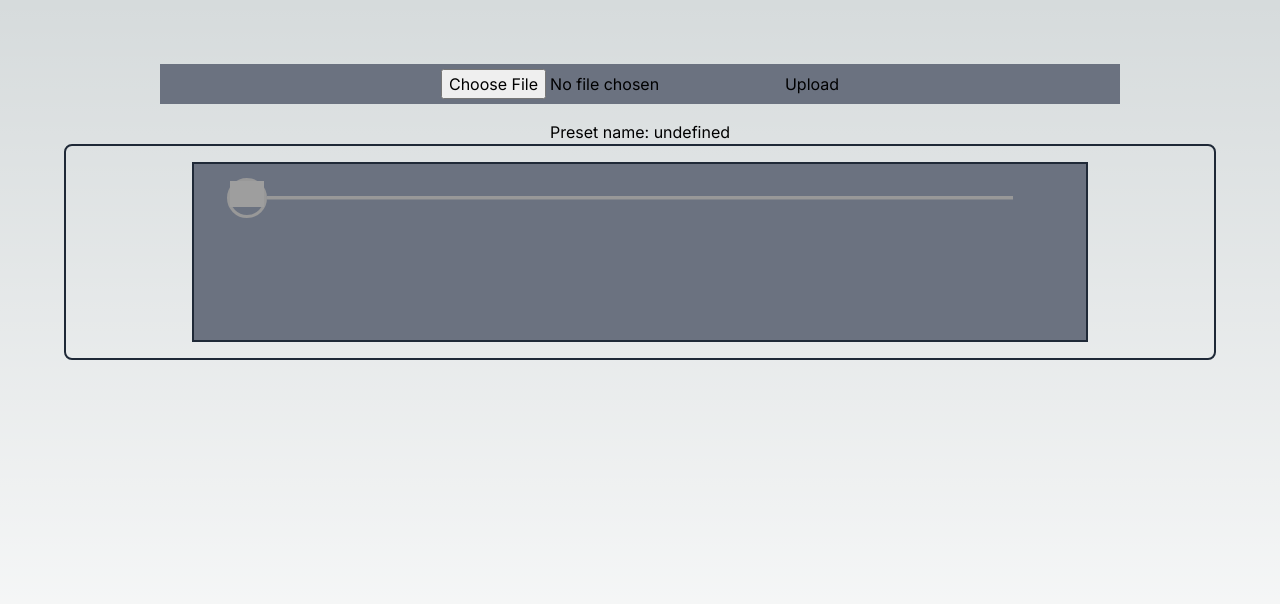
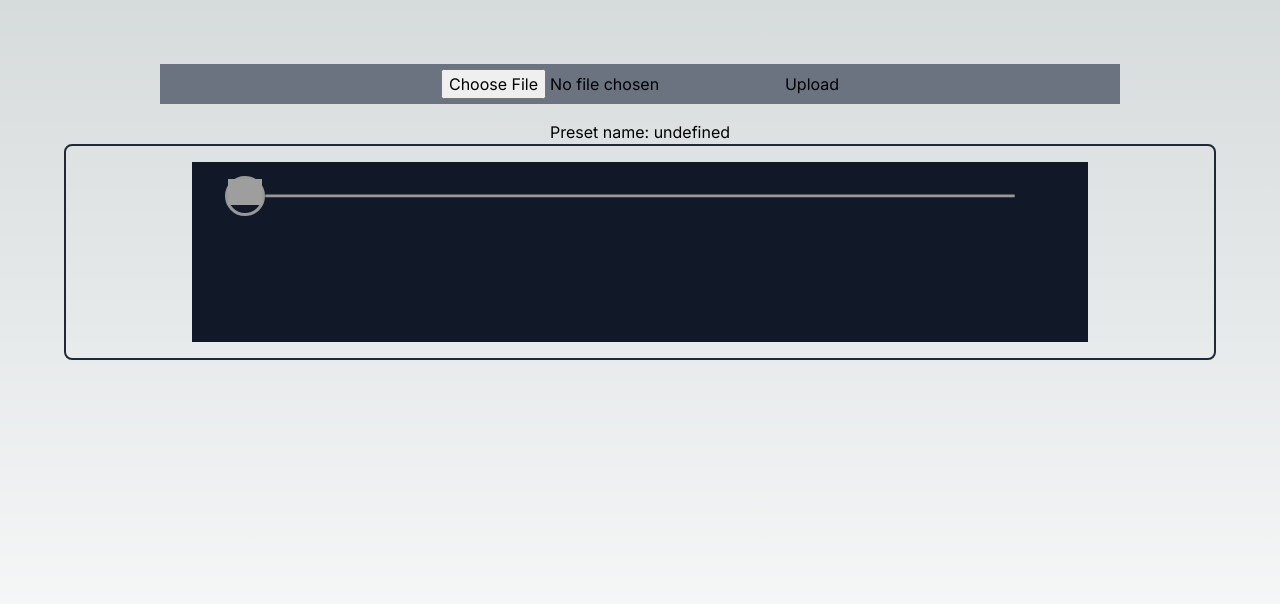
Before and after one commit to carlo-bruno/helix-toolkit, a Next.js app: page / in a window 1280 px wide. Shown: the top 604 px of the page. Built offline with nearby package versions, Linux system fonts and the light colour scheme; grey boxes are pictures that could not be loaded.

Commit message:
Minor style updates

```diff
--- a/src/components/Helix/DSPContainer.tsx
+++ b/src/components/Helix/DSPContainer.tsx
@@ -13,7 +13,7 @@ import DSPPath from "./DSPPath";
 
 export default function DSPContainer({ dsp }: any) {
   return (
-    <div className="h-[180px] bg-gray-500 border-2 border-gray-800 w-[896px] relative">
+    <div className="w-[896px] h-[180px] bg-gray-900  relative">
       <DSPBlocks dsp={dsp} />
       <DSPPath dsp={dsp} />
     </div>
--- a/src/components/Helix/DSPPath.tsx
+++ b/src/components/Helix/DSPPath.tsx
@@ -40,7 +40,7 @@ export default function DSPPath({ dsp }: any) {
         {/* Path A */}
         <path
           stroke="#989898"
-          strokeWidth="2.5"
+          strokeWidth="2"
           d={`
               M${START_X} ${TOP_Y}
               L${END_X} ${TOP_Y}
@@ -50,7 +50,7 @@ export default function DSPPath({ dsp }: any) {
         {hasSplit && hasPathB && (
           <path
             stroke="#989898"
-            strokeWidth="2.5"
+            strokeWidth="2"
             fill="none"
             d={`
                 M${66 + splitStart_X - 7} ${TOP_Y}
@@ -80,7 +80,7 @@ export default function DSPPath({ dsp }: any) {
         {hasPathB && hasJoin && (
           <path
             stroke="#989898"
-            strokeWidth="2.5"
+            strokeWidth="2"
             fill="none"
             d={`
                 M${66 + joinStart_X + 7} ${TOP_Y}
@@ -108,7 +108,7 @@ export default function DSPPath({ dsp }: any) {
         {hasPathB && (
           <path
             stroke="#989898"
-            strokeWidth="2.5"
+            strokeWidth="2"
             d={`
               M${pathB_start_X + (hasSplit ? 19 : 0)} ${BOTTOM_Y}
               L${pathB_end_X - (hasJoin ? 19 : 0)} ${BOTTOM_Y}
--- a/src/components/Helix/EffectBlock.tsx
+++ b/src/components/Helix/EffectBlock.tsx
@@ -2,13 +2,11 @@ import { getEffectCategory } from "@/utils/utils";
 import Image from "next/image";
 
 export default function EffectBlock({ block }: any) {
-  console.log("🔥 EffectBlock", block);
-
   const { categoryShortName, color, image, modelName } = getEffectCategory(
     block["@model"],
   );
 
-  console.log("🔥 EffectBlock", { categoryShortName, color, image, modelName });
+  // console.log("🔥 EffectBlock", { categoryShortName, color, image, modelName });
 
   const column = block["@position"] + 2;
   const row = block["@path"] + 1;
@@ -21,7 +19,7 @@ export default function EffectBlock({ block }: any) {
       style={{ gridColumn: column, gridRow: row }}
     >
       <div
-        className="w-12 h-12 border-[3px] rounded-lg box-content overflow-hidden border-[#989898] bg-[#989898]"
+        className="w-10 h-10 border-[3px] rounded-lg box-content overflow-hidden border-[#989898] bg-gray-900"
         style={{ borderColor: color }}
       >
         <Image
```
Also changed, not shown: 1 other file (tests, documents, lock files or other folders).
